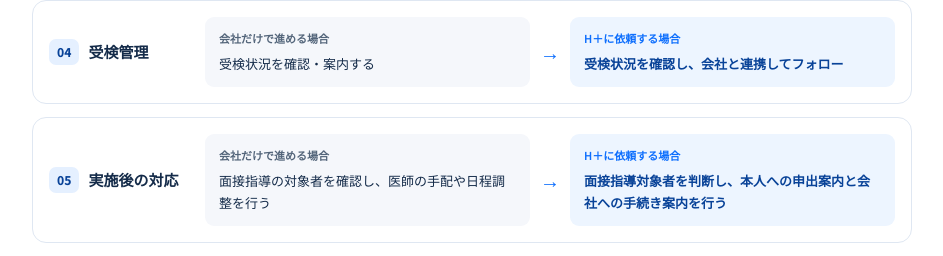
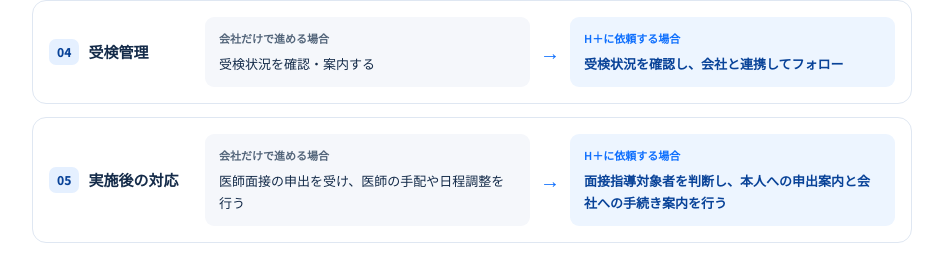
Before and after one commit to kenko365office-ctrl/hplus-site, a plain HTML site: page stresscheck/index.html in a window 1280 px wide. Shown: the part 906-1162 px from the top of the page, without its empty margins (168-1111 px from the left). Drawn offline with Linux system fonts and the light colour scheme.

Commit message:
Update index.html

```diff
--- a/stresscheck/index.html
+++ b/stresscheck/index.html
@@ -481,7 +481,7 @@
           <div class="compare-name"><span class="number">05</span>実施後の対応</div>
           <div class="compare-box before">
             <span class="compare-label">会社だけで進める場合</span>
-           面接指導の対象者を確認し、医師の手配や日程調整を行う
+           医師面接の申出を受け、医師の手配や日程調整を行う
           </div>
           <span class="compare-arrow" aria-hidden="true"></span>
           <div class="compare-box after">
```
